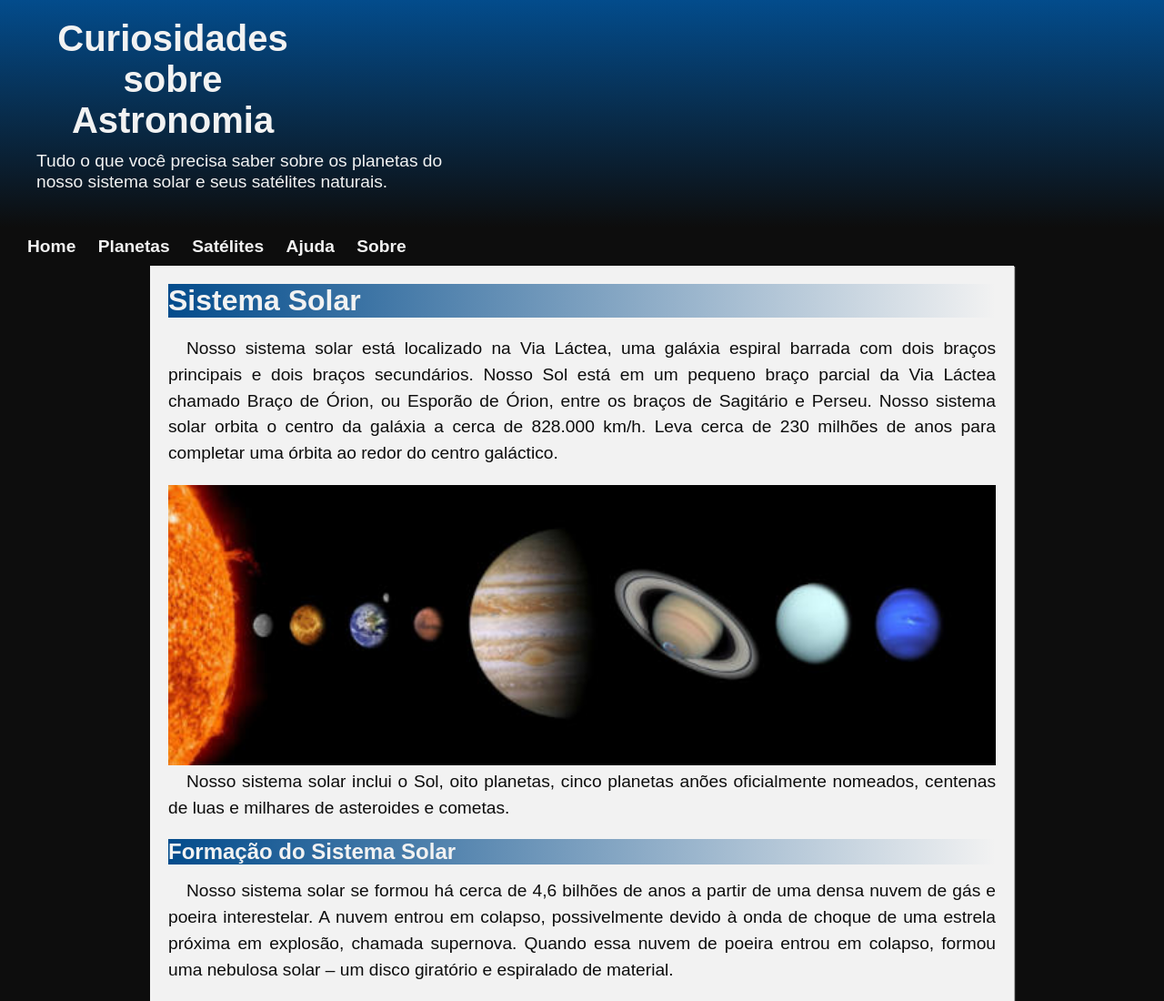
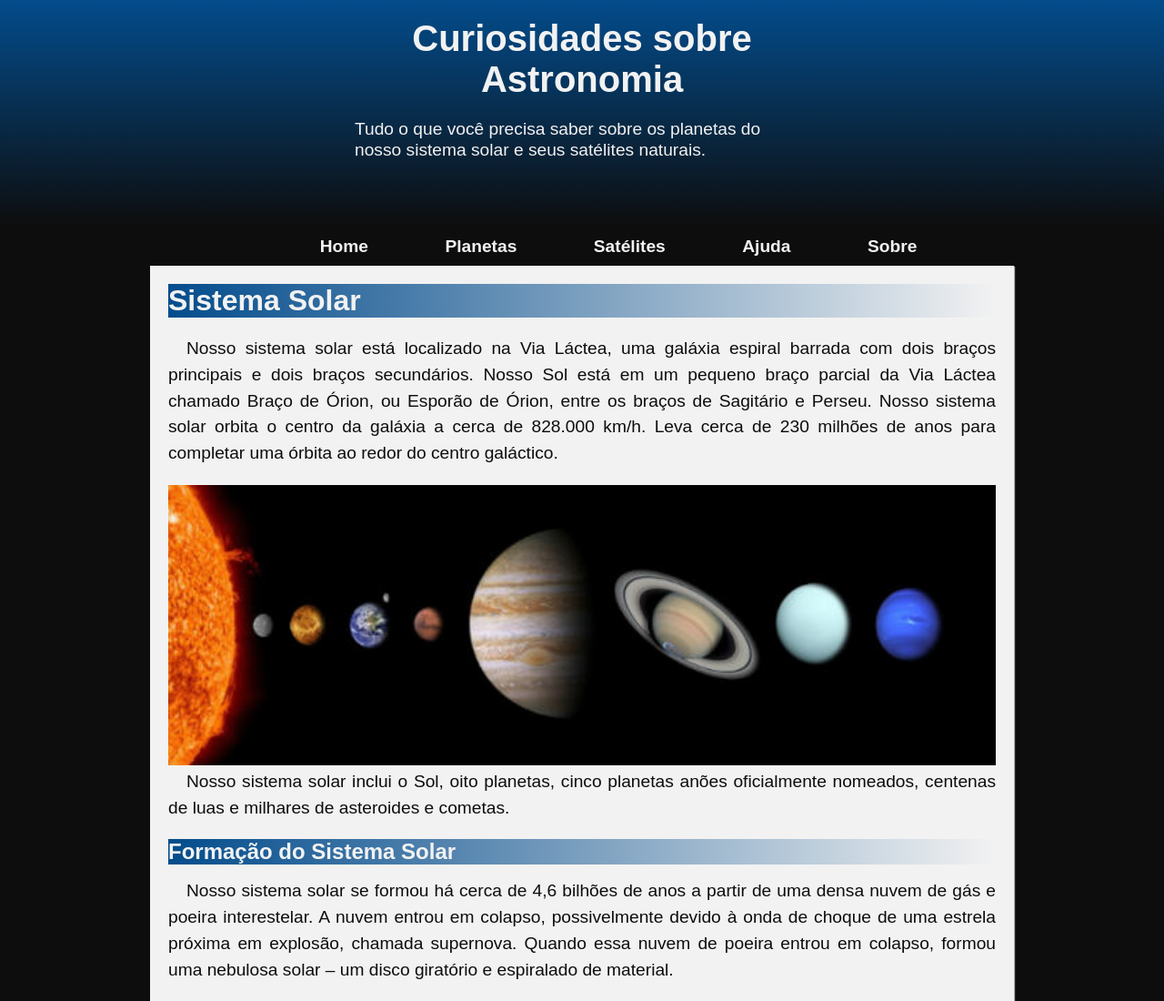
Before and after one commit to PabuDev/projeto-planetario, a plain HTML site: page index.html in a window 1280 px wide. Shown: the top 1100 px of the page at 91% size. Drawn offline with Linux system fonts and the light colour scheme.

Commit message:
Terceira Versão 1.2

```diff
--- a/style-2.css
+++ b/style-2.css
@@ -45,9 +45,9 @@ h1.titulo-principal {
     font-family: 'League Gothic', sans-serif;
     font-size: 2.5rem;
     color: var(--cor2);
-    width: 300px;
+    width: 500px;
     text-align: center;
-    margin-left: 20px;
+    margin: 0px auto 10px auto;
 }
 
 header p{
@@ -56,19 +56,20 @@ header p{
     color: var(--cor2);
     margin: 10px 0px 10px 20px;
     max-width: 500px;
-    margin-top: 10px;
+    margin:20px auto;
     line-height: 1.2em;
 }
 
 nav.menu{
     background-color: var(--cor1);
     padding: 10px;
+    text-align: center;
 }
 
 nav.menu a{
     color: var(--cor2);
     text-decoration: none;
-    margin-left: 20px;
+    margin-left: 80px;
     font-family: 'Bebas', sans-serif;
     font-weight: bold;
     font-size: 1.2rem;
@@ -76,9 +77,10 @@ nav.menu a{
 }
 
 nav.menu a:hover{
-    color: var(--cor5);
+    color: var(--cor2);
+    font-size: 1.3em;
     text-decoration: underline;
-    background-color: var(--cor3);
+    background-color: var(--cor5);
     border-radius: 3px;
     padding: 5px;
 }
```
